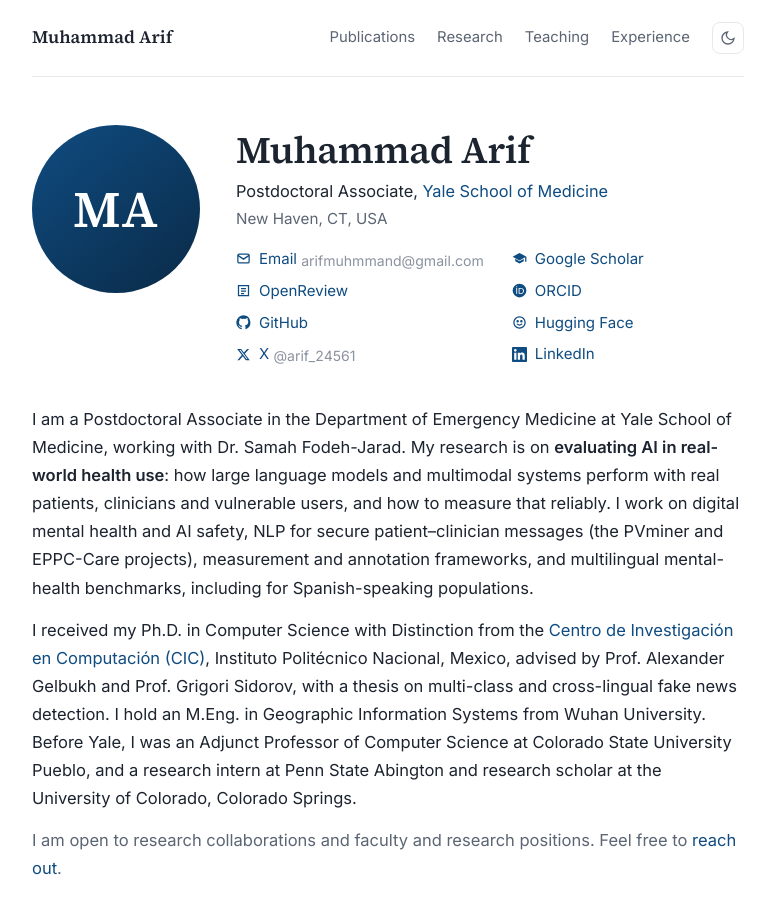
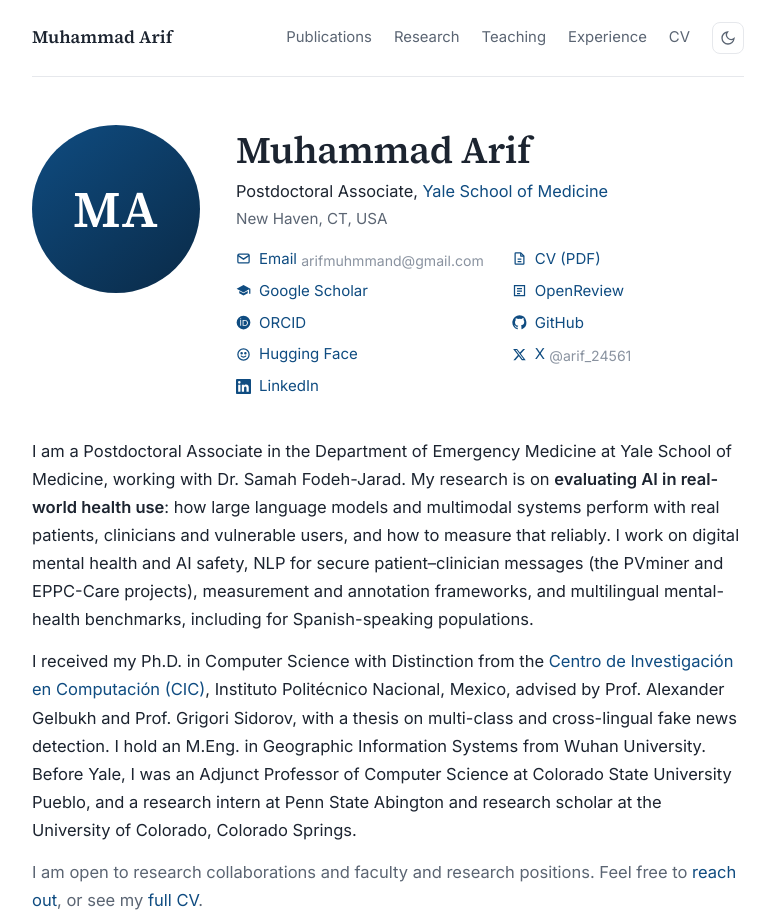
Before and after one commit to marif561/marif561.github.io, a plain HTML site: page index.html in a window 1280 px wide. Shown: the top 923 px of the page, without its empty margins (252-1027 px from the left). Drawn offline with Linux system fonts and the light colour scheme.

Commit message:
Add CV (PDF, without references page) and link it from the site
Co-Authored-By: Claude Opus 5.5 <noreply@anthropic.com>
Claude-Session: https://claude.ai/code/session_011SME3VVj1CGpF6xNaU8ZAr

```diff
--- a/index.html
+++ b/index.html
@@ -32,6 +32,7 @@
       <a href="./#research">Research</a>
       <a href="./#teaching">Teaching</a>
       <a href="./#experience">Experience</a>
+      <a href="Muhammad_Arif_CV.pdf" target="_blank" rel="noopener">CV</a>
       <button id="theme" class="theme" type="button" aria-label="Toggle dark mode">
         <svg viewBox="0 0 24 24" fill="none" stroke="currentColor" stroke-width="2" stroke-linecap="round"><path d="M21 12.8A9 9 0 1 1 11.2 3a7 7 0 0 0 9.8 9.8z"/></svg>
       </button>
@@ -47,6 +48,7 @@
         <p class="loc">New Haven, CT, USA</p>
         <ul class="links">
           <li><a href="mailto:arifmuhmmand@gmail.com"><svg viewBox="0 0 24 24" fill="none" stroke="currentColor" stroke-width="2"><rect x="3" y="5" width="18" height="14" rx="2"/><path d="m3 7 9 6 9-6"/></svg><span>Email</span></a> <span class="handle">arifmuhmmand@gmail.com</span></li>
+          <li><a href="Muhammad_Arif_CV.pdf" target="_blank" rel="noopener me"><svg viewBox="0 0 24 24" fill="none" stroke="currentColor" stroke-width="2" stroke-linejoin="round"><path d="M14 3H6a1 1 0 0 0-1 1v16a1 1 0 0 0 1 1h12a1 1 0 0 0 1-1V8z"/><path d="M14 3v5h5M9 13h6M9 17h6"/></svg><span>CV (PDF)</span></a></li>
           <li><a href="https://scholar.google.com/citations?user=NUbu-DoAAAAJ" target="_blank" rel="noopener me"><svg viewBox="0 0 24 24" fill="currentColor"><path d="M12 3 1 9l11 6 9-4.9V17h2V9L12 3zm-6.8 9.6v3.6L12 20l6.8-3.8v-3.6L12 16.4l-6.8-3.8z"/></svg><span>Google Scholar</span></a></li>
           <li><a href="https://openreview.net/profile?id=~Muhammad_Arif2" target="_blank" rel="noopener me"><svg viewBox="0 0 24 24" fill="none" stroke="currentColor" stroke-width="2"><path d="M4 4h16v16H4z"/><path d="M8 9h8M8 13h8M8 17h5"/></svg><span>OpenReview</span></a></li>
           <li><a href="https://orcid.org/0000-0001-6141-0204" target="_blank" rel="noopener me"><svg viewBox="0 0 24 24" fill="currentColor"><path d="M12 1a11 11 0 1 0 0 22 11 11 0 0 0 0-22zM8.2 17.3H6.8V7.9h1.4v9.4zM7.5 6.9a.9.9 0 1 1 0-1.8.9.9 0 0 1 0 1.8zm3.1 10.4V7.9h3.6c3.4 0 4.9 2.4 4.9 4.7 0 2.5-2 4.7-4.9 4.7h-3.6zm1.4-1.3h2.1c2.6 0 3.5-1.9 3.5-3.4 0-2.4-1.5-3.4-3.6-3.4h-2v6.8z"/></svg><span>ORCID</span></a></li>
@@ -77,7 +79,7 @@
         at Colorado State University Pueblo, and a research intern at Penn State Abington and research scholar
         at the University of Colorado, Colorado Springs.
       </p>
-      <p class="note">I am open to research collaborations and faculty and research positions. Feel free to <a href="mailto:arifmuhmmand@gmail.com">reach out</a>.</p>
+      <p class="note">I am open to research collaborations and faculty and research positions. Feel free to <a href="mailto:arifmuhmmand@gmail.com">reach out</a>, or see my <a href="Muhammad_Arif_CV.pdf" target="_blank" rel="noopener">full CV</a>.</p>
     </section>
 
     <section>
```
Also changed, not shown: publications.html (+1 -0 lines), 1 other file.
